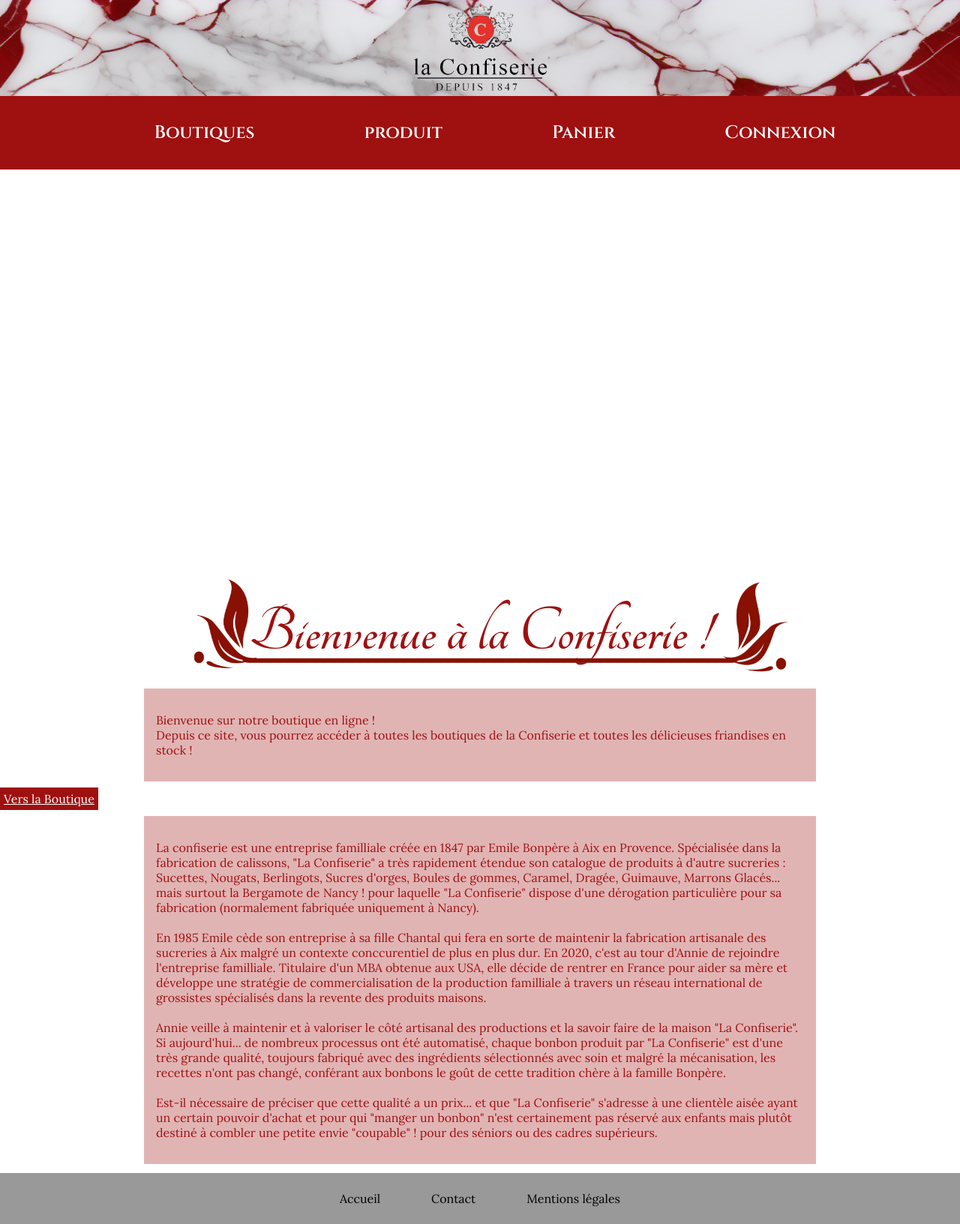
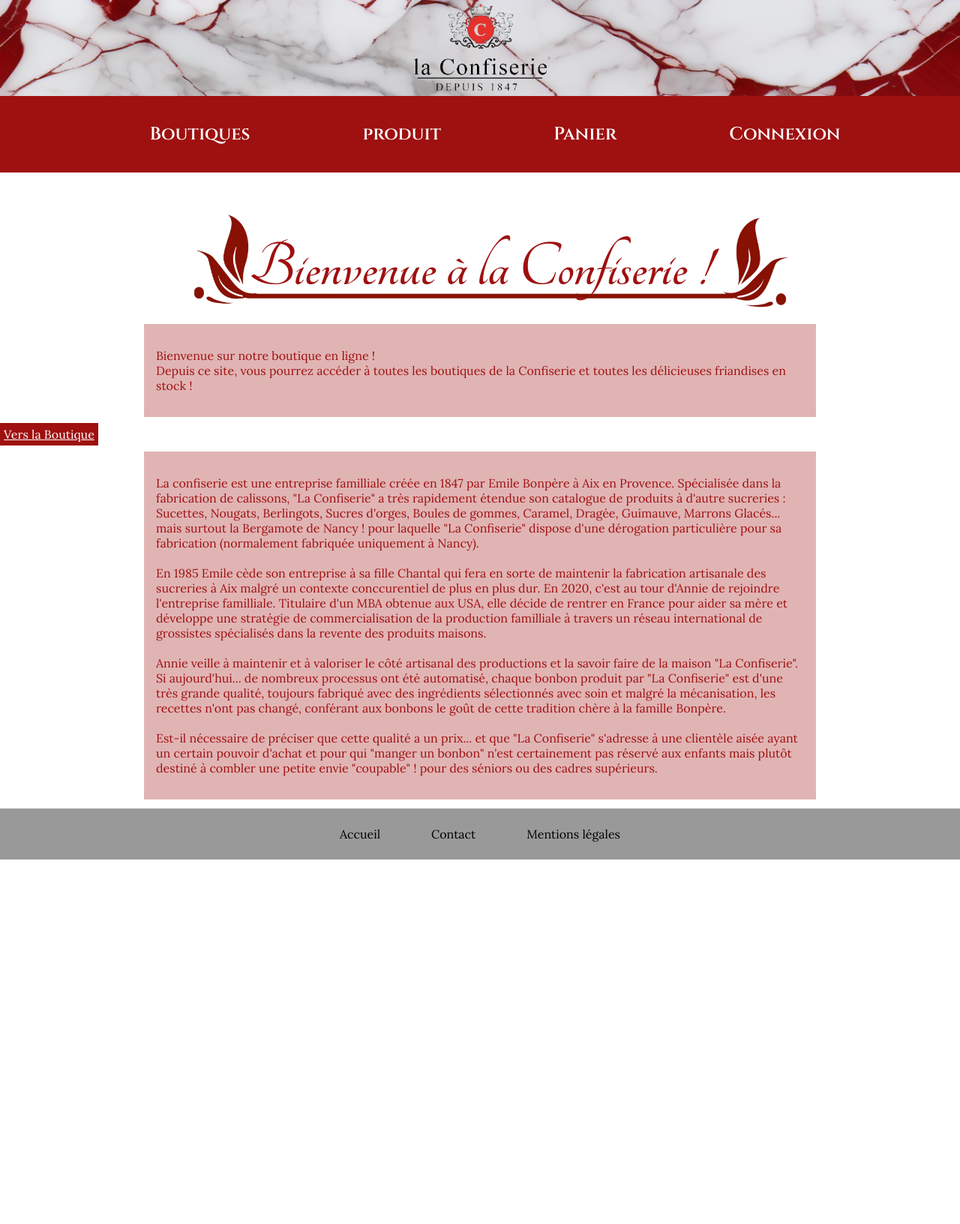
Before and after one commit to PingouinTrash/SAE-203-GitHub, a PHP site: page /index.php in a window 1280 px wide. Shown: the whole page at 75% size. After the commit the page ends 1146 px from the top, so only its background shows below. Run offline with PHP 8.4, Linux system fonts and the light colour scheme.

Commit message:
Update styles.css

```diff
--- a/css/styles.css
+++ b/css/styles.css
@@ -2,7 +2,7 @@
 
 header {
     width: 100%;
-    position: relative;
+    position: fixed;
     top: 0;
     padding: 0;
     z-index: 5;
@@ -30,7 +30,7 @@
     padding: 2rem;
     margin-left: 2.5rem;
     margin-right: 2.5rem;
-    border: 0.1rem solid #9F1010;
+    border: 0.2rem solid #9F1010;
 }
 
 header nav ul li a:hover {
@@ -65,7 +65,7 @@
 /* ------ Main------ */
 
 main {
-    margin-top: 500px;
+    margin-top: 15rem;
 }
 
 /* ------ Footer------ */
@@ -142,6 +142,7 @@
     margin: 1rem;
     width: 150px;
     height: 150px;
+    border: 0.2rem solid white;
 }
 .Liste{
     background-color: #9f101050;
```
